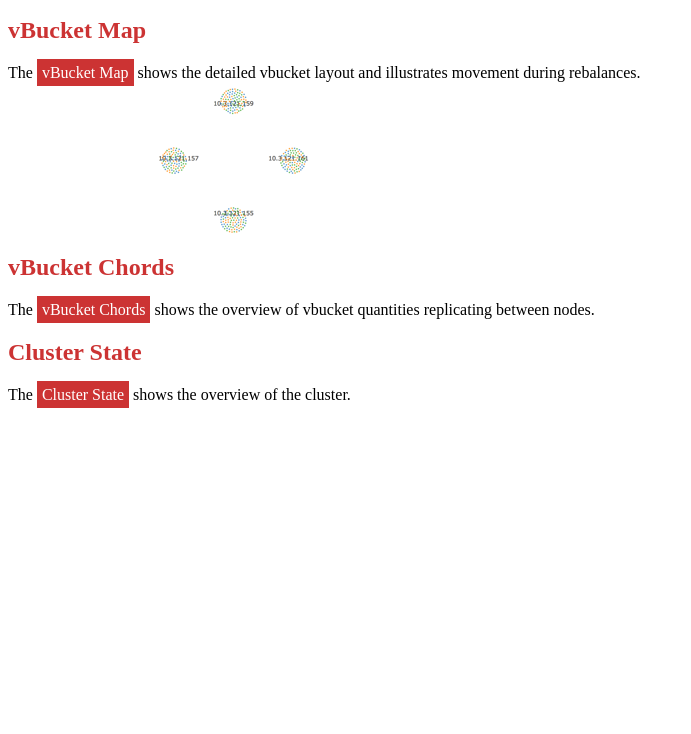
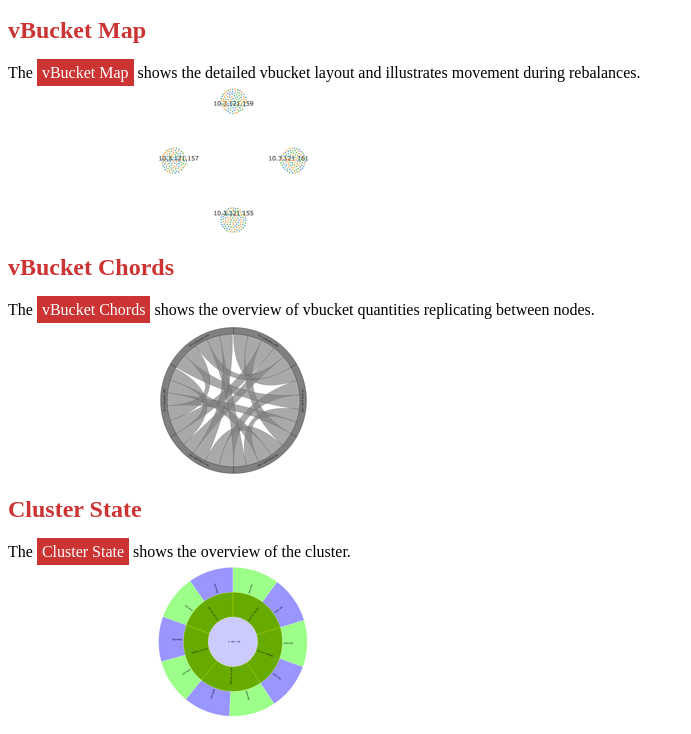
Before and after one commit to couchbaselabs/vbmap, a plain HTML site: page index.html in a window 1280 px wide. Shown: the part 87-821 px from the top of the page, without its empty margins (0-691 px from the left). Before the commit the page ends 800 px from the top, so only its background shows below. Drawn offline with nearby package versions, Linux system fonts and the light colour scheme.

Commit message:
Added thumbnails on all the things.

```diff
--- a/index.html
+++ b/index.html
@@ -51,19 +51,22 @@ a.bookmarklet {
       <a class="bookmarklet" href="javascript:(function(d,url,injectURL,f,s,n){n=Date.parse(Date());f=f?f:window.open(url+'?v='+n,url,'');s=d.createElement('SCRIPT');s.setAttribute('src',injectURL+'?'+n);s.onload=function(){injectIntoMembase(url,f);};d.body.appendChild(s);})(document,'http://couchbaselabs.github.com/vbmap/map/bookmarklet.html','https://raw.github.com/alk/membase-vbucket-vis/gh-pages/inject.js',window.reinjectThis);">vBucket Map</a>
       shows the detailed vbucket layout and illustrates movement
       during rebalances.
-      <br/><a href="clustermapbig.png"><img src="clustermap.png" alt="cluster map thumbnail" /></a>
+      <br/><a href="map/clustermapbig.png"><img src="map/clustermap.png" alt="cluster map thumbnail" /></a>
     </p>
     <h2>vBucket Chords</h2>
     <p>
       The
       <a class="bookmarklet" href="javascript:(function(d,url,injectURL,f,s,n){n=Date.parse(Date());f=f?f:window.open(url+'?v='+n,url,'');s=d.createElement('SCRIPT');s.setAttribute('src',injectURL+'?'+n);s.onload=function(){injectIntoMembase(url,f);};d.body.appendChild(s);})(document,'http://couchbaselabs.github.com/vbmap/chord/bookmarklet.html','https://raw.github.com/alk/membase-vbucket-vis/gh-pages/inject.js',window.reinjectThis);">vBucket Chords</a>
       shows the overview of vbucket quantities replicating between nodes.
+      <br/><a href="chord/chords.png"><img src="chord/chords-thumb.png" alt="chord thumbnail" /></a>
     </p>
     <h2>Cluster State</h2>
     <p>
       The
       <a class="bookmarklet" href="javascript:(function(d,url,injectURL,f,s,n){n=Date.parse(Date());f=f?f:window.open(url+'?v='+n,url,'');s=d.createElement('SCRIPT');s.setAttribute('src',injectURL+'?'+n);s.onload=function(){injectIntoMembase(url,f);};d.body.appendChild(s);})(document,'http://couchbaselabs.github.com/vbmap/cluster/bookmarklet.html','https://raw.github.com/alk/membase-vbucket-vis/gh-pages/inject.js',window.reinjectThis);">Cluster State</a>
       shows the overview of the cluster.
+      <br/><a href="cluster/state.png"><img src="cluster/state-thumb.png"
+                                            alt="cluster state thumbnail" /></a>
     </p>
   </div>
 </body>
```
Also changed, not shown: chord/chords-thumb.png (added), chord/chords.png (added), cluster/state-thumb.png (added), cluster/state.png (added), map/clustermap.png (renamed from clustermap.png), map/clustermapbig.png (renamed from clustermapbig.png).
